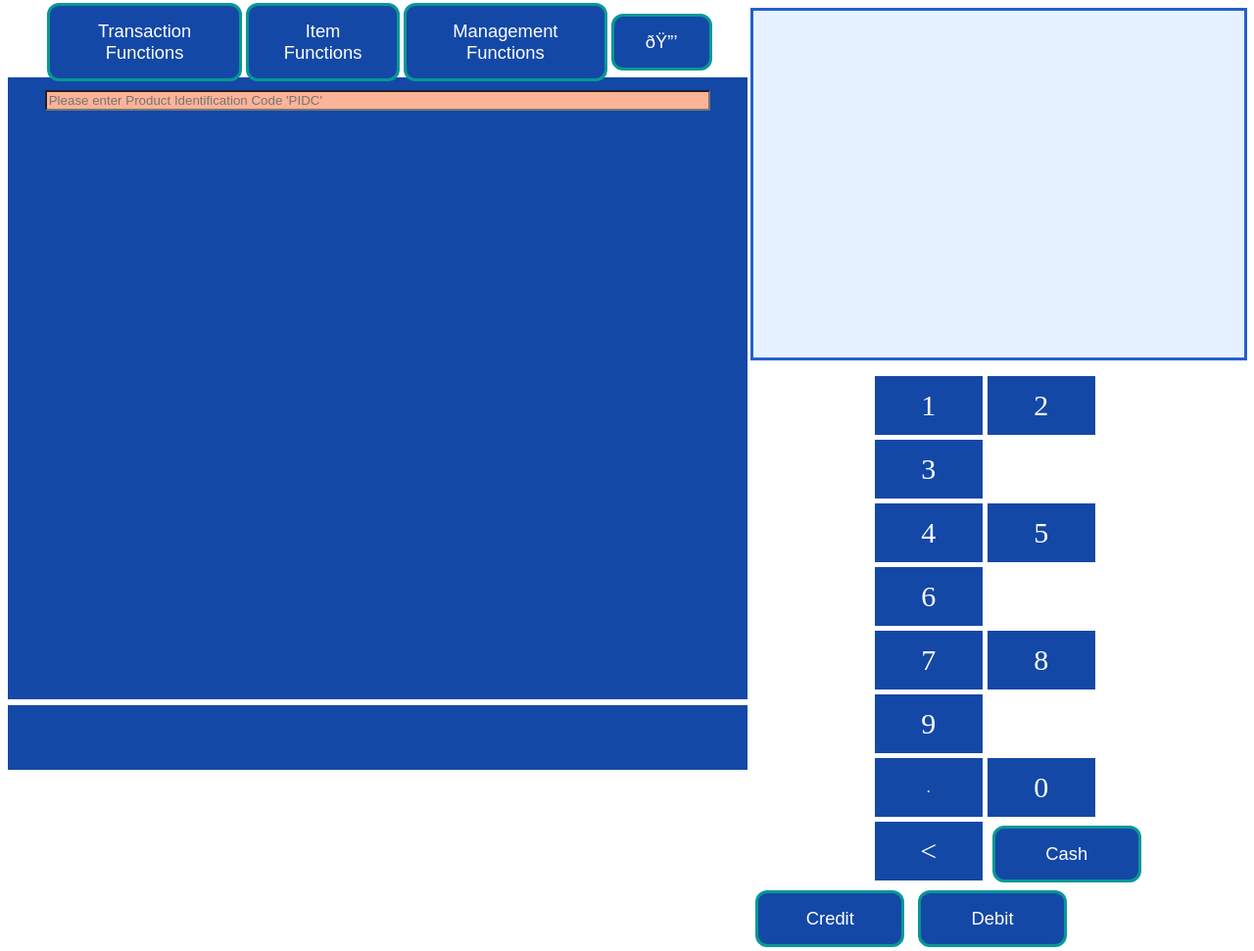
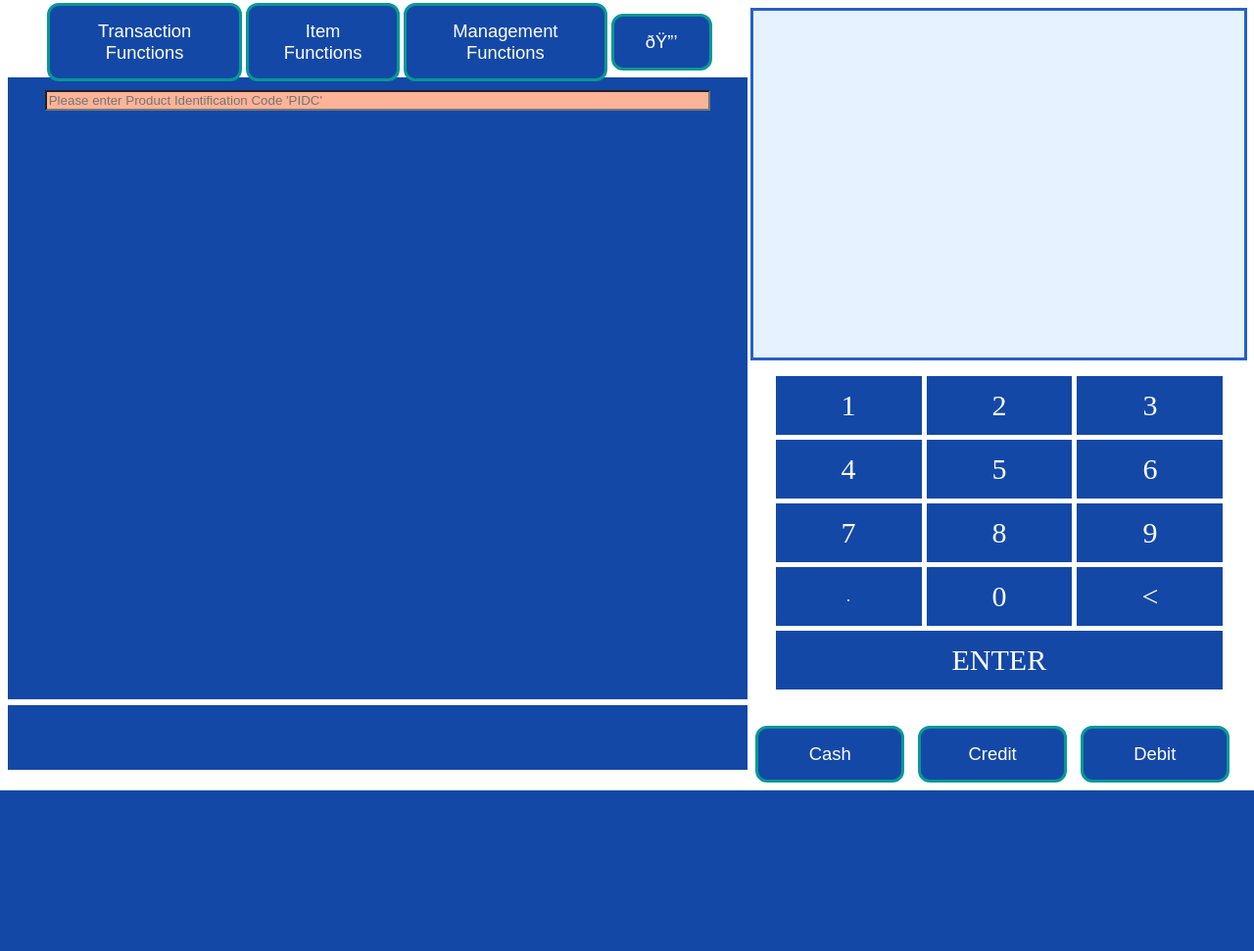
Before and after one commit to JordonRob/Spring21-POS, a PHP site: page / in a window 1280 px wide. Shown: the whole page at 98% size. After the commit the page ends 807 px from the top, so only its background shows below. Run offline with PHP 8.4, Linux system fonts and the light colour scheme.

Commit message:
Numberpad functionality
Added working buttons to numberpad
Added more in depth commenting

```diff
--- a/Client/index.html
+++ b/Client/index.html
@@ -2,7 +2,7 @@
 <html lang="en">
 
 <head>
-    <meta name="viewport" content="width=device-width, initial-scale=1.0">
+    <meta name="viewport" content="width=device-width, initial-scale=1">
 <title>SecurePOS</title>
 <link rel="stylesheet" href="style.css">
 </head>
@@ -46,27 +46,30 @@
             </div>
 
         </div>
-        <div id="item-overlay" onclick="off_item()"></div>
+        <div id="item-overlay" onclick="off_item()"></div> <!--THESE ARE OVERLAYS, THAT WILL SHOW ADDITIONAL FUNCTION BUTTONS-->
         <div id="management-overlay" onclick="off_management()"></div>
     </div>
 
     <div class="keypad">
+        <!-- The following code represents our number pad with button press functionality-->
         <ul id="numpad">
-            <li class="letter">1</li>
-            <li class="letter">2</li>
-            <li class="letter">3</li>
+            <li class="letter" name="1" value="1" id="1" onclick="addNumber(this)">1</li>
+            <li class="letter" name="2" value="2" id="2" onclick="addNumber(this)">2</li>
+            <li class="letter" name="3" value="3" id="3" onclick="addNumber(this)">3</li>
 
-            <li class="letter clearl">4</li>
-            <li class="letter">5</li>
-            <li class="letter">6</li>
+            <li class="letter clearl" name="4" value="4" id="4" onclick="addNumber(this)">4</li>
+            <li class="letter" name="5" value="5" id="5" onclick="addNumber(this)">5</li>
+            <li class="letter" name="6" value="6" id="6" onclick="addNumber(this)">6</li>
 
-            <li class="letter clearl">7</li>
-            <li class="letter ">8</li>
-            <li class="letter">9</li>
+            <li class="letter clearl" name="7" value="7" id="7" onclick="addNumber(this)">7</li>
+            <li class="letter " name="8" value="8" id="8" onclick="addNumber(this)">8</li>
+            <li class="letter" name="9" value="9" id="9" onclick="addNumber(this)">9</li>
 
-            <li class="switch">.</li>
-             <li class="letter">0</li>
-             <li class="delete"><</li>
+            <li class="switch" name="." value="." id="." onclick="addNumber(this)">.</li>  <!--There is a bug with this button needs to be fixed-->
+             <li class="letter" name="0" value="0" id="0" onclick="addNumber(this)">0</li>
+             <li class="delete" onclick="backSpace()"><</li>
+
+             <li class="enter">ENTER</li>
         </ul>
 
     </div>
--- a/Client/script.js
+++ b/Client/script.js
@@ -31,3 +31,12 @@ function on_transaction() {
   function off_management() {
     document.getElementById("management-overlay").style.display = "none";
   }
+
+
+  function addNumber(element){
+      document.getElementById('pic').value = document.getElementById('pic').value+element.value;
+  }
+
+  function backSpace(){
+      document.getElementById('pic').value = document.getElementById('pic').value.substring(0, document.getElementById('pic').value.length-1);
+  }
--- a/Client/style.css
+++ b/Client/style.css
@@ -186,8 +186,9 @@ background-color: rgb(253, 179, 152);
 
 #numpad {
     display: block;
-    margin-right: 25%;
-    margin-left: 25%;
+    margin-right: none;
+    margin-left: 5%;
+
     padding: 0;
     list-style: none;
     background-color: #1448a7;
@@ -197,7 +198,7 @@ background-color: rgb(253, 179, 152);
 
         float: left;
         margin: 0 5px 5px 0;
-        width: 110px;
+        width: 31%;
         height: 60px;
         font-size: 30px;
         color: white;
@@ -209,23 +210,24 @@ background-color: rgb(253, 179, 152);
         border-style: none;
     border-color: rgb(212, 10, 10);
         }
-            .capslock, .tab, .left-shift, .clearl, .switch {
+             .clearl {
             clear: left;
             }
             /*This is the back button*/
                 #numpad .tab, #numpad .delete {
-                width: 110px;
+                width: 31%;
                 }
             /*This is the zero button*/
                 #numpad .return {
-                width: 110px;
+                width: 31%;
                 }
                 /* This is the decimal point*/
                 #numpad .switch {
-                width: 110px;
+                width: 31%;
                 }
-                #numpad .rightright-shift {
-                width: 200px;
+                #numpad .enter {
+                    clear: left;
+                width: 95%;
                 }
             .lastitem {
             margin-right: 0;
```
